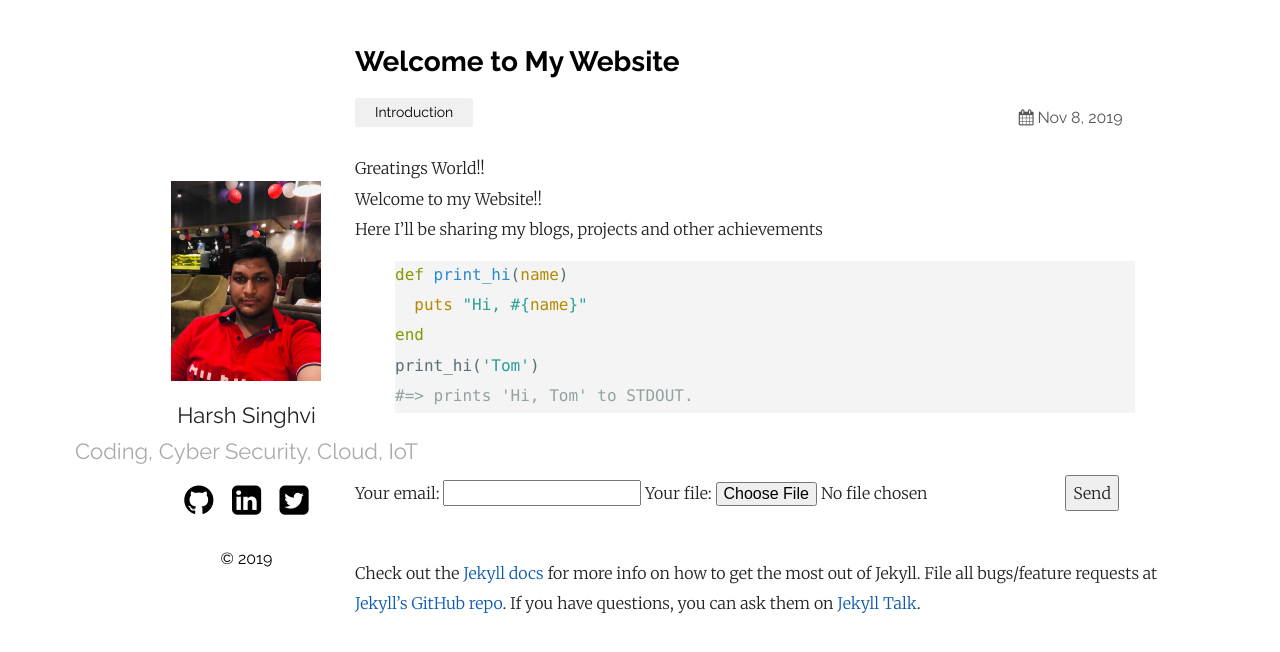
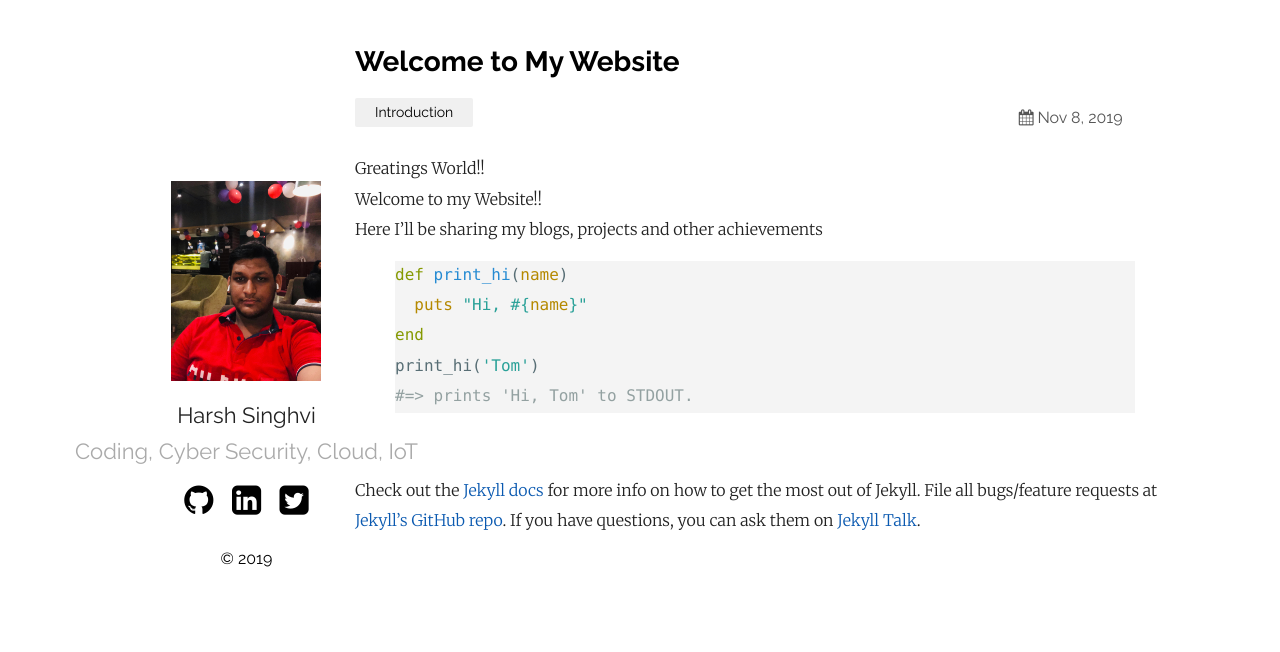
Before and after one commit to harshsinghvi/oldsite, a Jekyll site: the page built from _posts/2019-11-08-welcome-to-jekyll.markdown, in a window 1280 px wide. Shown: the top 652 px of the page. Built offline with Jekyll 4.4.1, drawn with Linux system fonts in a browser that asks for light colours; comment, search, counter and statistics services are not loaded.

Commit message:
Update 2019-11-08-welcome-to-jekyll.markdown

```diff
--- a/_posts/2019-11-08-welcome-to-jekyll.markdown
+++ b/_posts/2019-11-08-welcome-to-jekyll.markdown
@@ -17,23 +17,7 @@ print_hi('Tom')
 {% endhighlight %}
 
 <br>
-<form
-  action="https://formspree.io/moqqvjrw"
-  method="POST"
-  enctype="multipart/form-data"
->
-  <label>
-    Your email:
-    <input type="text" name="_replyto">
-  </label>
-  <label>
-    Your file:
-    <input type="file" name="upload">
-  </label>
 
-  <button type="submit">Send</button>
-</form>
-<br>
 Check out the [Jekyll docs][jekyll-docs] for more info on how to get the most out of Jekyll. File all bugs/feature requests at [Jekyll’s GitHub repo][jekyll-gh]. If you have questions, you can ask them on [Jekyll Talk][jekyll-talk].
 
 [jekyll-docs]: https://jekyllrb.com/docs/home
```
